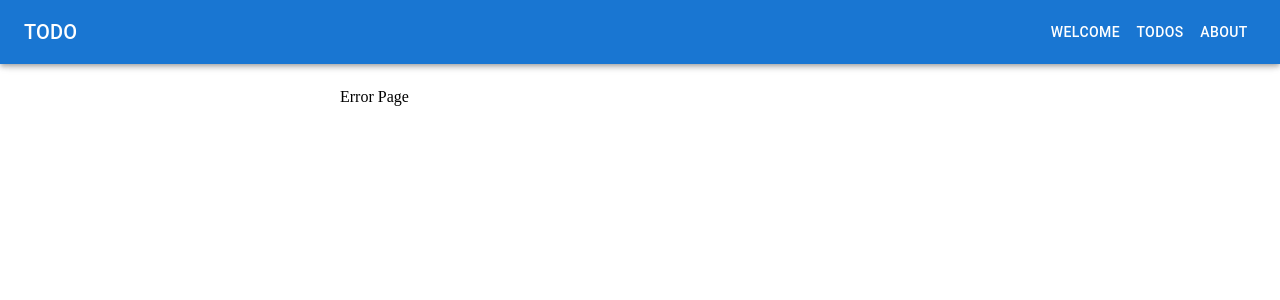
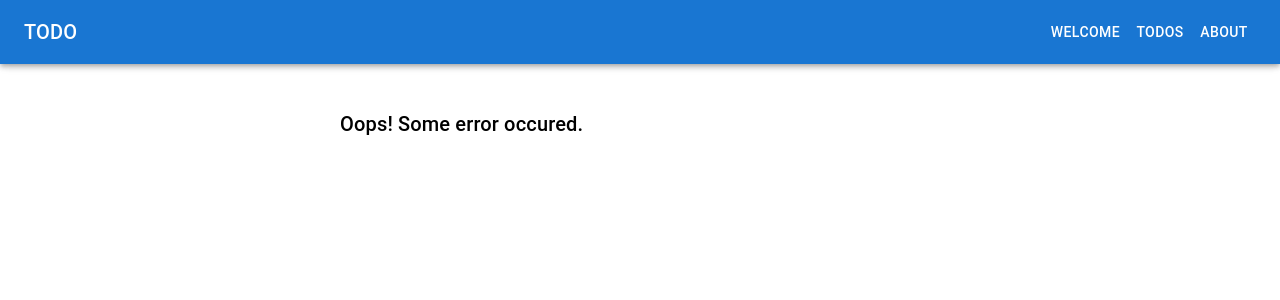
Before and after one commit to yuliya-d98/todo-list, a React (Create React App) app: page /error in a window 1280 px wide. Shown: the top 300 px of the page. Built offline with nearby package versions, Linux system fonts and the light colour scheme; the HTML template or start-up script is replaced by a standard one.

Commit message:
error page

```diff
--- a/src/pages/errorPage.tsx
+++ b/src/pages/errorPage.tsx
@@ -1,7 +1,19 @@
-import Box from '@mui/material/Box';
+import Typography from '@mui/material/Typography';
 
 const ErrorPage = () => {
-  return <Box>Error Page</Box>;
+  return (
+    <Typography
+      variant="h6"
+      sx={{
+        mt: '20px',
+        mb: '10px',
+        maxWidth: { xs: '250px', custom450: '400px', md: '800px' },
+        mx: 'auto',
+      }}
+    >
+      Oops! Some error occured.
+    </Typography>
+  );
 };
 
 export default ErrorPage;
```
